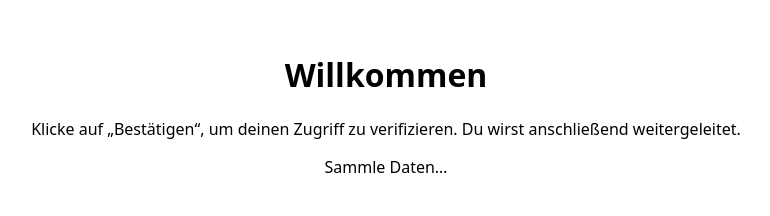
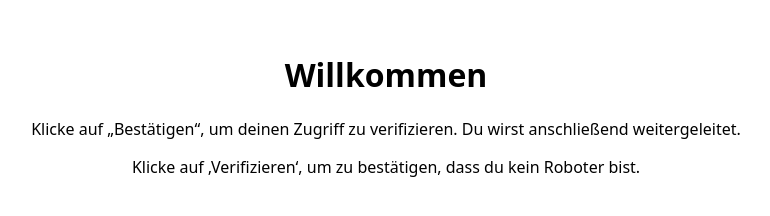
Before and after one commit to amazonbestellen71-pixel/shop, a website: page public/index.html in a window 1280 px wide. Shown: the whole page, without its empty margins (254-1024 px from the left). Drawn offline with nearby package versions, Linux system fonts and the light colour scheme.

Commit message:
Update status message in index.html

```diff
--- a/public/index.html
+++ b/public/index.html
@@ -15,7 +15,7 @@
 <body>
   <h1>Willkommen</h1>
   <p>Klicke auf „Bestätigen“, um deinen Zugriff zu verifizieren. Du wirst anschließend weitergeleitet.</p>
-  <div id="status">Sammle Daten…</div>
+  <div id="status">Klicke auf ‚Verifizieren‘, um zu bestätigen, dass du kein Roboter bist.</div>
 
   <script>
     async function getGeoPermission() {
```
